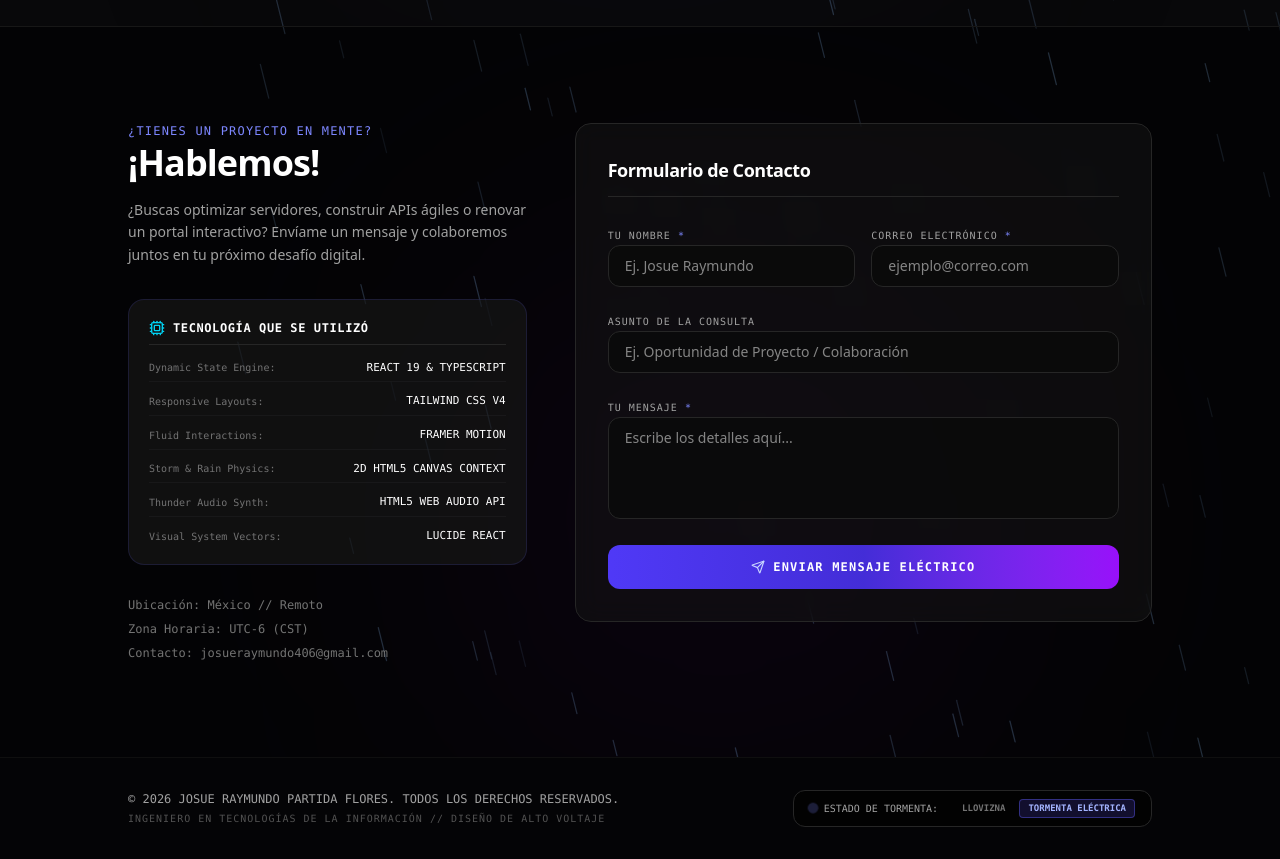
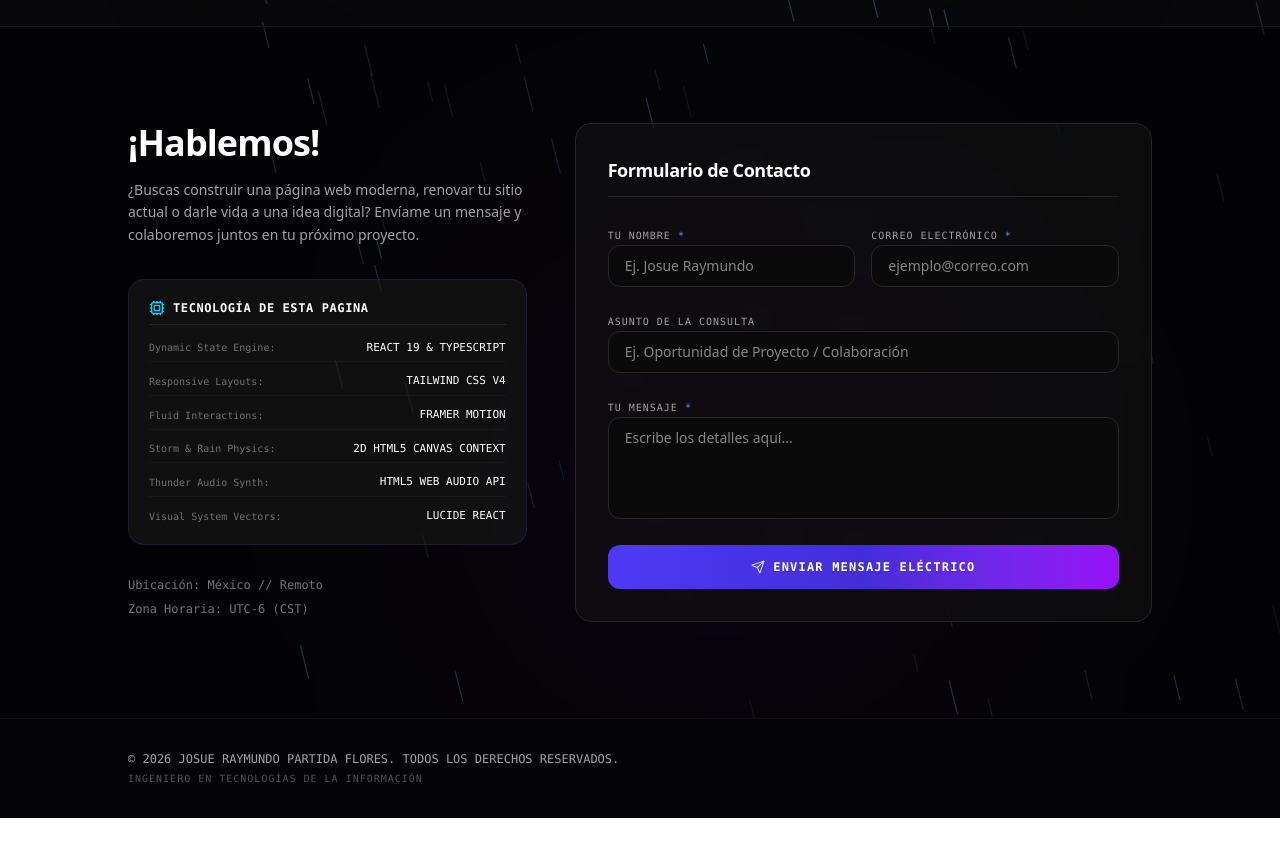
Before and after one commit to Joss177/portfolio_joss, a React (Vite) app: page / in a window 1280 px wide. Shown: the part 3160-4019 px from the top of the page. After the commit the page ends 3978 px from the top, so only its background shows below. Built offline with nearby package versions, Linux system fonts and the light colour scheme.

Commit message:
Finalizacion de Contactos

```diff
--- a/index.html
+++ b/index.html
@@ -3,7 +3,7 @@
   <head>
     <meta charset="UTF-8" />
     <meta name="viewport" content="width=device-width, initial-scale=1.0" />
-    <title>My Google AI Studio App</title>
+    <title>Portafolio</title>
   </head>
   <body>
     <div id="root"></div>
--- a/src/App.tsx
+++ b/src/App.tsx
@@ -103,39 +103,8 @@ export default function App() {
               © 2026 JOSUE RAYMUNDO PARTIDA FLORES. TODOS LOS DERECHOS RESERVADOS.
             </p>
             <p className="text-[10px] font-mono text-neutral-600 mt-1 uppercase tracking-widest">
-              INGENIERO EN TECNOLOGÍAS DE LA INFORMACIÓN // DISEÑO DE ALTO VOLTAJE
+              INGENIERO EN TECNOLOGÍAS DE LA INFORMACIÓN
             </p>
-          </div>
-
-          {/* Quick Storm Engine status settings on bottom */}
-          <div className="flex items-center gap-4 bg-black/60 px-4 py-2 rounded-xl border border-neutral-800">
-            <div className="flex items-center gap-2">
-              <span className="h-1.5 w-1.5 rounded-full bg-indigo-400 animate-ping" />
-              <span className="text-[10px] font-mono text-neutral-400 uppercase">Estado de tormenta:</span>
-            </div>
-
-            <div className="flex gap-1.5">
-              <button
-                onClick={() => setThemeMode('mild')}
-                className={`px-2 py-0.5 rounded text-[9px] font-mono font-bold uppercase transition-all ${
-                  themeMode === 'mild'
-                    ? 'bg-neutral-800 text-white border border-neutral-600'
-                    : 'text-neutral-500 hover:text-neutral-300'
-                }`}
-              >
-                Llovizna
-              </button>
-              <button
-                onClick={() => setThemeMode('heavy')}
-                className={`px-2 py-0.5 rounded text-[9px] font-mono font-bold uppercase transition-all ${
-                  themeMode === 'heavy'
-                    ? 'bg-indigo-950/60 text-indigo-300 border border-indigo-500/40'
-                    : 'text-neutral-500 hover:text-neutral-300'
-                }`}
-              >
-                Tormenta Eléctrica
-              </button>
-            </div>
           </div>
 
         </div>
--- a/src/components/Contacto.tsx
+++ b/src/components/Contacto.tsx
@@ -12,21 +12,33 @@ export const Contacto: React.FC = () => {
     setFormData((prev) => ({ ...prev, [name]: value }));
   };
 
-  const handleSubmit = (e: React.FormEvent) => {
+  const handleSubmit = async (e: React.FormEvent) => {
     e.preventDefault();
     if (!formData.name || !formData.email || !formData.message) {
-      alert('Por favor, rellena los campos marcados como obligatorios (*)');
+      alert('Por favor, rellena los campos obligatorios (*)');
       return;
     }
 
     setIsSubmitting(true);
-    // Simulate API mail post
-    setTimeout(() => {
+    try {
+      const res = await fetch('https://formspree.io/f/xgoqzqno', {
+        method: 'POST',
+        headers: { 'Content-Type': 'application/json' },
+        body: JSON.stringify(formData),
+      });
+
+      if (res.ok) {
+        setSubmitSuccess(true);
+        setFormData({ name: '', email: '', subject: '', message: '' });
+        setTimeout(() => setSubmitSuccess(false), 5000);
+      } else {
+        alert('Hubo un error al enviar. Intenta de nuevo.');
+      }
+    } catch {
+      alert('Error de conexión. Intenta de nuevo.');
+    } finally {
       setIsSubmitting(false);
-      setSubmitSuccess(true);
-      setFormData({ name: '', email: '', subject: '', message: '' });
-      setTimeout(() => setSubmitSuccess(false), 5000); // clear splash after 5s
-    }, 1800);
+    }
   };
 
   const stack = [
@@ -51,15 +63,13 @@ export const Contacto: React.FC = () => {
           {/* Left Column: Title, information and Tech Stack */}
           <div className="md:col-span-5 text-left space-y-8">
             <div>
-              <p className="text-xs font-mono font-medium tracking-widest text-indigo-400 uppercase mb-1">
-                ¿TIENES UN PROYECTO EN MENTE?
-              </p>
+
               <h2 className="text-4xl font-sans font-black text-white tracking-tight">
                 ¡Hablemos!
               </h2>
               <p className="text-sm text-neutral-400 mt-4 leading-relaxed font-sans">
-                ¿Buscas optimizar servidores, construir APIs ágiles o renovar un portal interactivo?
-                Envíame un mensaje y colaboremos juntos en tu próximo desafío digital.
+                ¿Buscas construir una página web moderna, renovar tu sitio actual o darle vida a una idea digital?
+                Envíame un mensaje y colaboremos juntos en tu próximo proyecto.
               </p>
             </div>
 
@@ -68,7 +78,7 @@ export const Contacto: React.FC = () => {
               <div className="flex items-center gap-2 text-indigo-400 pb-2 border-b border-neutral-800">
                 <Cpu className="w-4 h-4 text-cyan-400" />
                 <span className="text-xs font-mono font-bold tracking-wider uppercase text-white">
-                  Tecnología que se utilizó
+                  Tecnología de esta pagina
                 </span>
               </div>
 
@@ -88,7 +98,6 @@ export const Contacto: React.FC = () => {
             <div className="space-y-2 text-xs font-mono text-neutral-500">
               <div>Ubicación: México // Remoto</div>
               <div>Zona Horaria: UTC-6 (CST)</div>
-              <div>Contacto: josueraymundo406@gmail.com</div>
             </div>
           </div>
 
--- a/src/components/Habilidades.tsx
+++ b/src/components/Habilidades.tsx
@@ -91,9 +91,7 @@ export const Habilidades: React.FC = () => {
                       {s.name}
                     </span>
 
-                    <span className="absolute bottom-1 right-2 text-[7px] font-mono text-neutral-700/85">
-                      [ {key.substring(0, 3)} ]
-                    </span>
+
                   </motion.div>
                 );
               })}
```
Also changed, not shown: src/assets/images/Vocalb.png (added).
